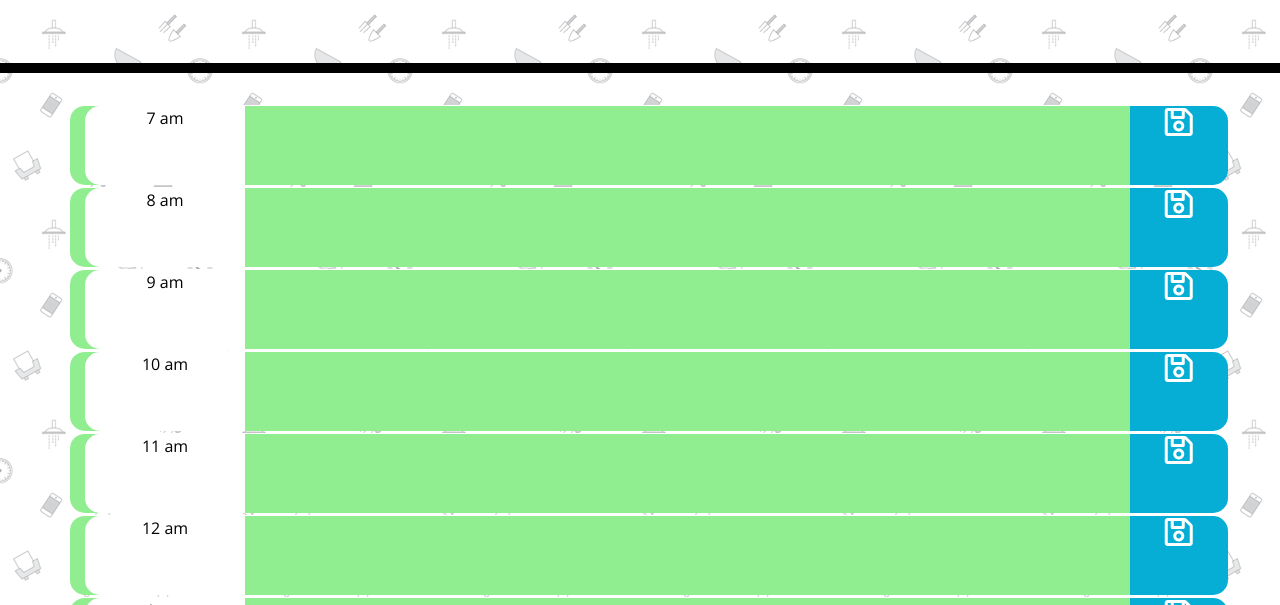
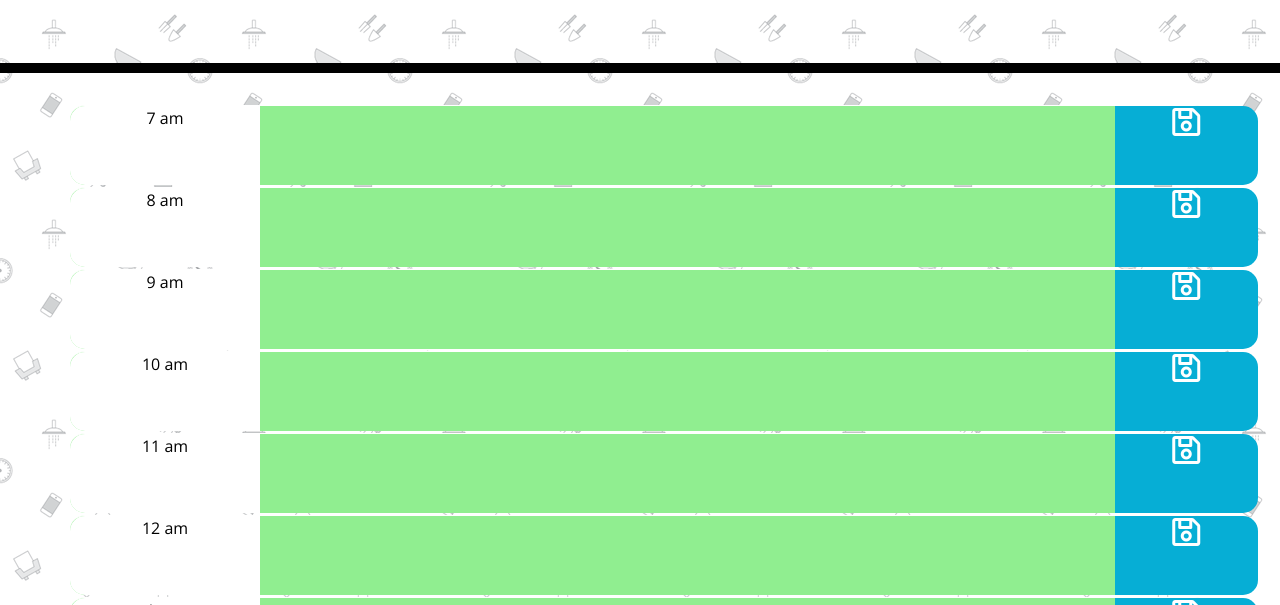
Before and after one commit to clcamou/calendar, a plain HTML site: page index.html in a window 1280 px wide. Shown: the part 195-800 px from the top of the page. Drawn offline with nearby package versions, Linux system fonts and the light colour scheme.

Commit message:
fixed css border

```diff
--- a/style.css
+++ b/style.css
@@ -6,6 +6,9 @@ body {
   text-align: center;
 }
 
+.col-md-1, .col-md-2, .col-md-9 {
+  padding: 0;
+}
 
 textarea{
   background: transparent;
```
